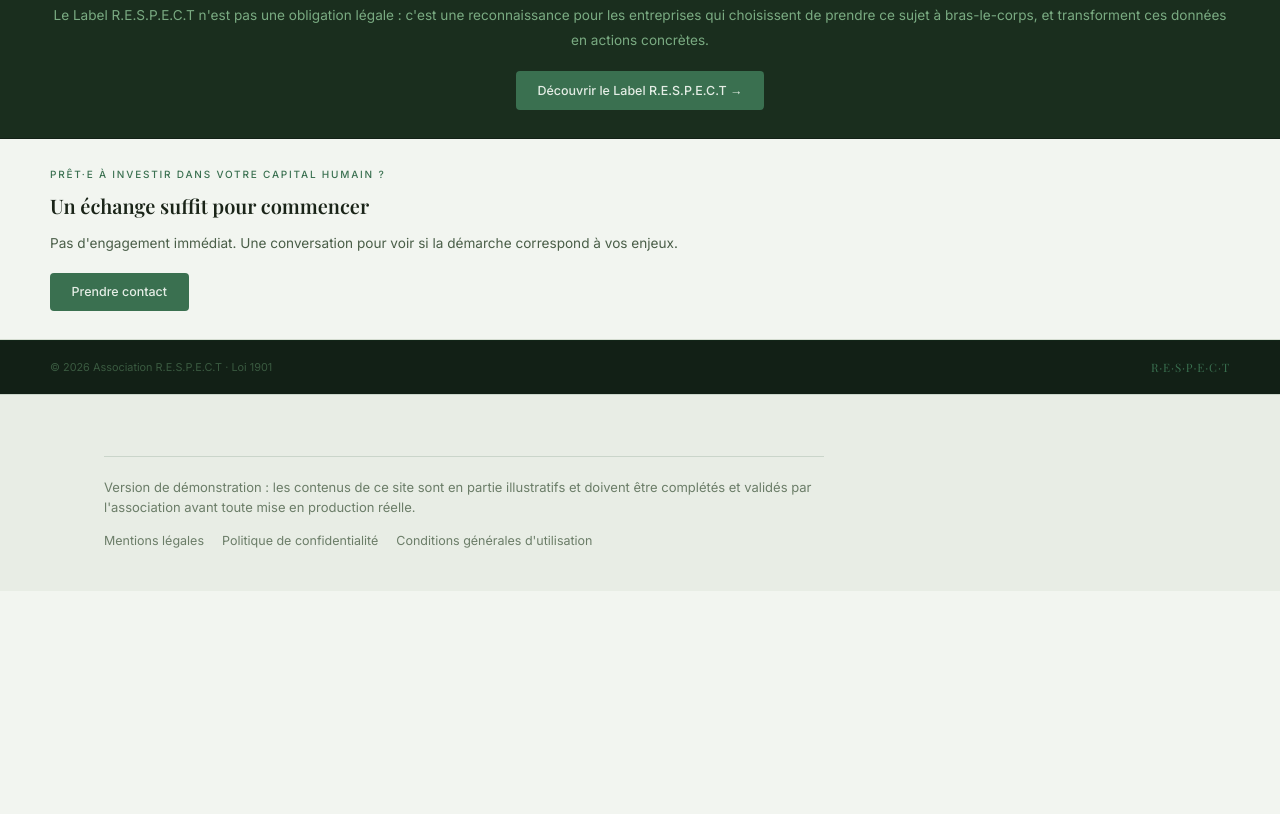
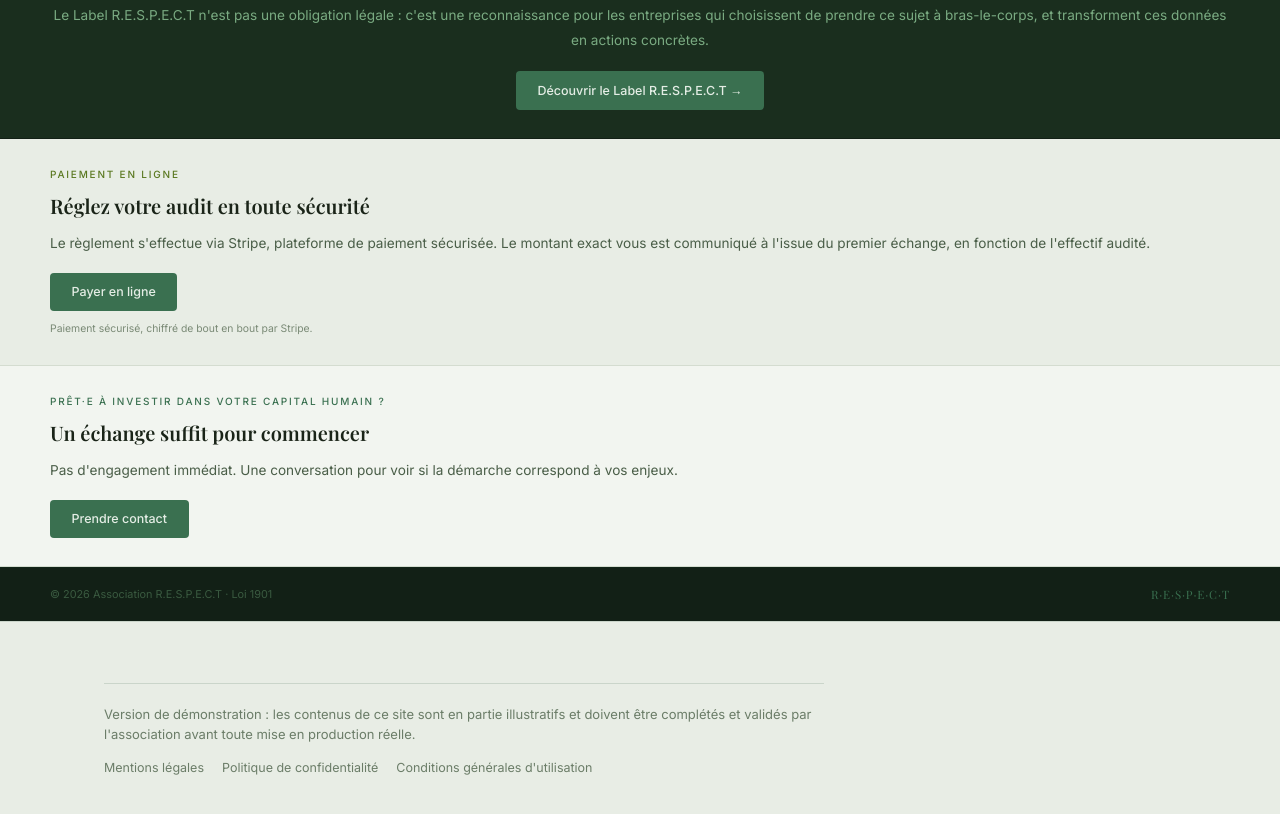
Before and after one commit to fredpiatti-stack/Association-respect, a plain HTML site: page audit.html in a window 1280 px wide. Shown: the part 2361-3175 px from the top of the page. Before the commit the page ends 2952 px from the top, so only its background shows below. Drawn offline with nearby package versions, Linux system fonts and the light colour scheme; a web font is replaced by a local one.

Commit message:
Ajoute un emplacement de paiement en ligne (placeholder Stripe) sur la page audit (#33)
Bouton "Payer en ligne" vers un Payment Link Stripe à configurer côté
association (le lien actuel est un placeholder non fonctionnel : à
remplacer une fois le compte Stripe activé). Le site étant statique
(GitHub Pages), un Payment Link Stripe est la seule intégration
possible sans backend.


Claude-Session: https://claude.ai/code/session_014GUyUbXrgd7mJZTBd59c61

Co-authored-by: Claude <noreply@anthropic.com>

```diff
--- a/audit.html
+++ b/audit.html
@@ -99,6 +99,15 @@
     <a class="btn btn-green" href="label.html">Découvrir le Label R.E.S.P.E.C.T &rarr;</a>
   </div>
 
+  <div class="sec-alt">
+    <div class="sec-label sl-lime">Paiement en ligne</div>
+    <div class="sec-h2">Réglez votre audit en toute sécurité</div>
+    <p class="body">Le règlement s'effectue via Stripe, plateforme de paiement sécurisée. Le montant exact vous est communiqué à l'issue du premier échange, en fonction de l'effectif audité.</p>
+    <!-- À remplacer par votre Payment Link Stripe une fois le compte activé (Dashboard Stripe → Paiements → Liens de paiement) -->
+    <a class="btn btn-green" style="margin-top:1rem;display:inline-block;" href="https://buy.stripe.com/REMPLACER_PAR_VOTRE_LIEN">Payer en ligne</a>
+    <p style="margin-top:0.6rem;font-size:0.65rem;color:#7a8a76;">Paiement sécurisé, chiffré de bout en bout par Stripe.</p>
+  </div>
+
   <div class="sec"><div class="sec-label sl-green">Prêt&middot;e à investir dans votre capital humain ?</div><div class="sec-h2">Un échange suffit pour commencer</div><p class="body">Pas d'engagement immédiat. Une conversation pour voir si la démarche correspond à vos enjeux.</p><a class="btn btn-green" style="margin-top:1rem;display:inline-block;" href="contact.html">Prendre contact</a></div>
 
   <footer class="footer">
```
